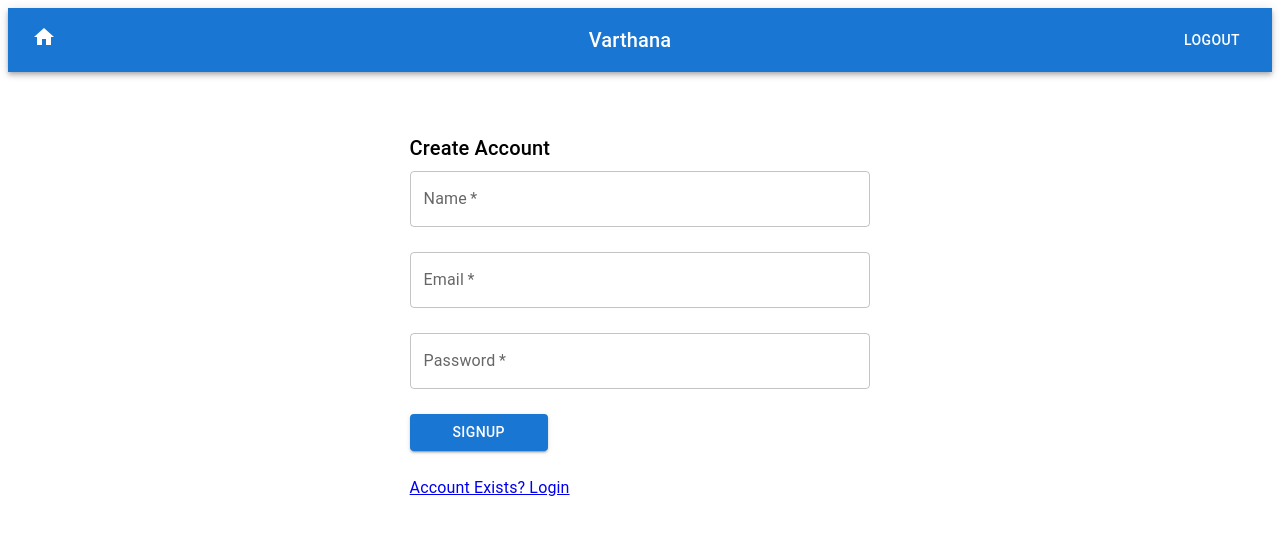
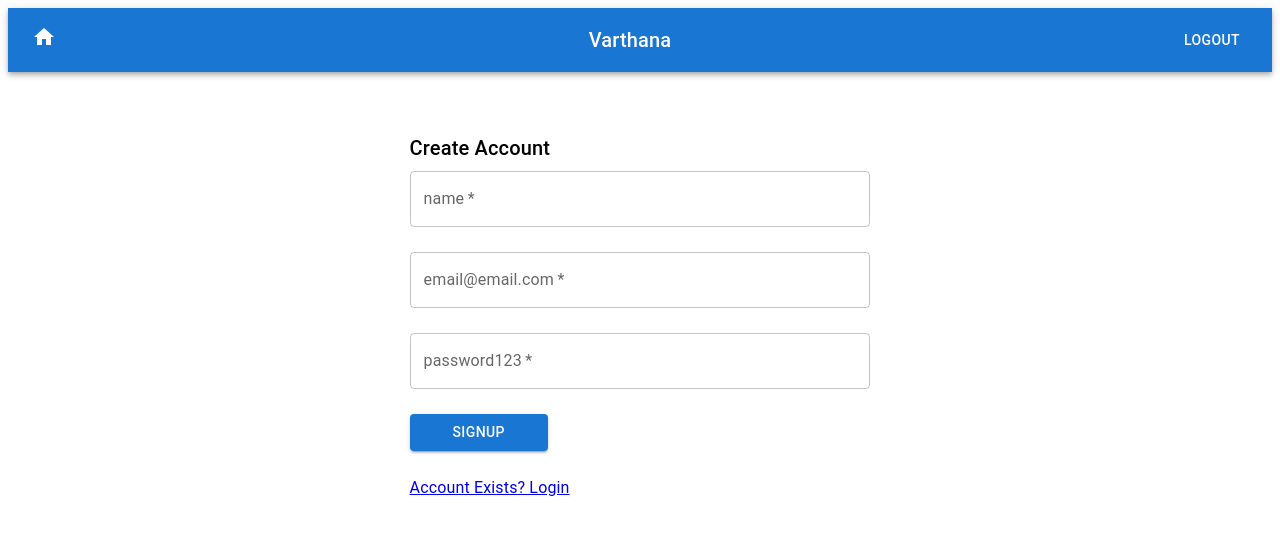
Before and after one commit to Akshay-Jhijhautia/Register-Login, a React (Vite) app in the folder auth_frontend/: page /signup in a window 1280 px wide. Shown: the top 534 px of the page. Built offline with nearby package versions, Linux system fonts and the light colour scheme.

Commit message:
changed useRef to useState in signup form

```diff
--- a/auth_frontend/package.json
+++ b/auth_frontend/package.json
@@ -21,7 +21,8 @@
     "react-hook-form": "^7.45.1",
     "react-router": "^6.14.0",
     "react-router-dom": "^6.14.0",
-    "url": "^0.11.1"
+    "url": "^0.11.1",
+    "yup": "^1.2.0"
   },
   "devDependencies": {
     "@types/react": "^18.0.37",
--- a/auth_frontend/src/components/Login.jsx
+++ b/auth_frontend/src/components/Login.jsx
@@ -112,14 +112,14 @@ const Login = () => {
             <TextField
               required
               inputRef={emailRef}
-              label="Email"
+              label="email@email.com"
               variant="outlined"
               type="email"
             />
             <TextField
               required
               inputRef={passwordRef}
-              label="Password"
+              label="password123"
               variant="outlined"
               type="password"
             />
--- a/auth_frontend/src/components/SignUp.jsx
+++ b/auth_frontend/src/components/SignUp.jsx
@@ -7,16 +7,19 @@ import {
   Snackbar,
   Alert,
 } from "@mui/material";
-import { useRef, useState } from "react";
+import { useState } from "react";
 import { Navigate } from "react-router-dom";
 import { Link } from "react-router-dom";
 
 import apiClient from "../services/api-client";
 
 const SignUp = () => {
-  const nameRef = useRef(null);
-  const emailRef = useRef(null);
-  const passwordRef = useRef(null);
+  const [name, setName] = useState("");
+  const [email, setEmail] = useState("");
+  const [password, setPassword] = useState("");
+  const [nameError, setNameError] = useState("");
+  const [emailError, setEmailError] = useState("");
+  const [passwordError, setPasswordError] = useState("");
   const [networkError, setNetworkError] = useState(false);
   const [checkDuplicateEmail, setCheckDupllicateEmail] = useState(false);
   const [checkSignUpSuccess, setCheckSignUpSuccess] = useState(false);
@@ -26,9 +29,9 @@ const SignUp = () => {
 
     apiClient
       .post("signup", {
-        name: nameRef.current.value,
-        email: emailRef.current.value,
-        password: passwordRef.current.value,
+        name: name,
+        email: email,
+        password: password,
       })
       .then((res) => {
         setCheckSignUpSuccess(true);
@@ -44,14 +47,26 @@ const SignUp = () => {
           setNetworkError(true);
         }
       });
-    nameRef.current.value = "";
-    emailRef.current.value = "";
-    passwordRef.current.value = "";
   }
 
   function emailErrorClose() {
     setCheckDupllicateEmail(false);
     setNetworkError(false);
+  }
+
+  function handleName(event) {
+    setNameError("");
+    setName(event.target.value);
+  }
+
+  function handleEmail(event) {
+    setEmailError("");
+    setEmail(event.target.value);
+  }
+
+  function handlePassword(event) {
+    setPasswordError("");
+    setPassword(event.target.value);
   }
 
   return (
@@ -90,38 +105,48 @@ const SignUp = () => {
           <Typography variant="h6" align="left" gutterBottom>
             Create Account
           </Typography>
-          <form
+          <Box
+            component="form"
             style={{ display: "flex", flexDirection: "column", rowGap: "25px" }}
-            onSubmit={formData}
           >
             <TextField
               required
-              inputRef={nameRef}
-              label="Name"
+              value={name}
+              onChange={handleName}
+              onFocus={() => setNameError("Name is required")}
+              label="name"
               variant="outlined"
-              type="text"
+              error={nameError ? true : false}
+              helperText={nameError}
             />
 
             <TextField
               required
-              inputRef={emailRef}
-              label="Email"
+              value={email}
+              onChange={handleEmail}
+              onFocus={() => setEmailError("Email is required")}
+              label="email@email.com"
               variant="outlined"
-              type="email"
+              error={emailError ? true : false}
+              helperText={emailError}
             />
             <TextField
               required
-              inputRef={passwordRef}
-              label="Password"
+              value={password}
+              onChange={handlePassword}
+              onFocus={() => setPasswordError("Password is required")}
+              label="password123"
               variant="outlined"
-              type="password"
+              error={passwordError ? true : false}
+              helperText={passwordError}
             />
 
             <Button
+              disabled={nameError || emailError || passwordError ? true : false}
               variant="contained"
               color="primary"
               sx={{ width: "30%" }}
-              type="submit"
+              onClick={formData}
             >
               SignUp
               {checkSignUpSuccess && <Navigate to={"/login"}></Navigate>}
@@ -130,7 +155,7 @@ const SignUp = () => {
             <Link to={"/login"}>
               <Typography>Account Exists? Login</Typography>
             </Link>
-          </form>
+          </Box>
         </Box>
       </Container>
     </>
```
Also changed, not shown: auth_frontend/src/Validations/loginValidation.js (added), auth_frontend/src/Validations/signUpValidation.js (added), 1 other file (tests, documents, lock files or other folders).
